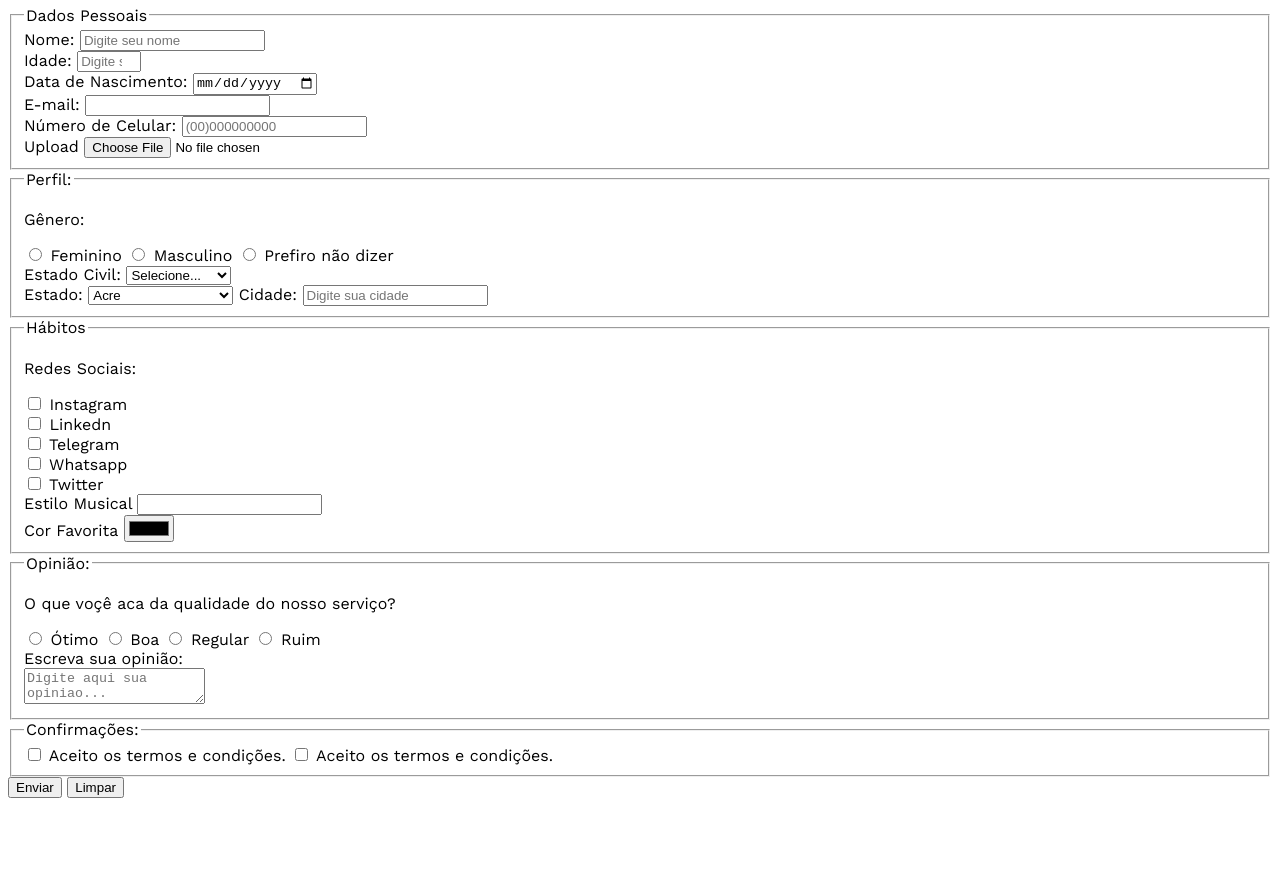
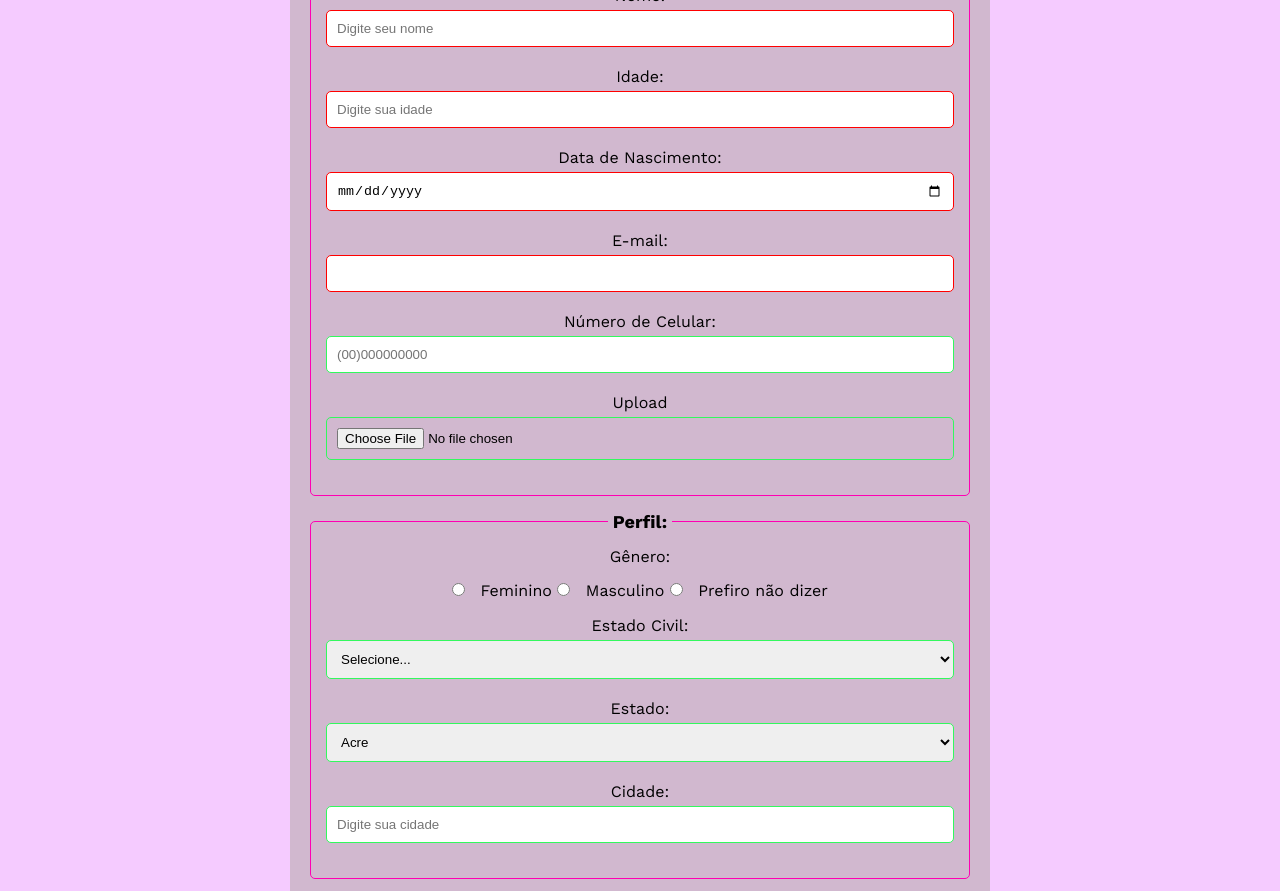
Before and after one commit to BrunaOGomes/pesquisaCulturama, a plain HTML site: page index.html in a window 1280 px wide. Shown: the part 194-1085 px from the top of the page. Before the commit the page ends 1000 px from the top, so only its background shows below. Drawn offline with nearby package versions, Linux system fonts and the light colour scheme.

Commit message:
Finalização

```diff
--- a/index.html
+++ b/index.html
@@ -17,11 +17,12 @@
 </head>
 
 <body>
+  <main>
   <header>
     <img src="img/logo-culturama.png" alt="logo da culturama">
-    <h1>Pesquisa Culturama</h1>
+    <h1>Pesquisa de Opinião</h1>
     <section>
-      <form action="" method="get">
+      <form action="sucesso.html" method="get">
         <fieldset>
           <!-- DADOS PESSOAIS -->
           <legend>Dados Pessoais</legend>
@@ -153,6 +154,7 @@
         <button type="reset">Limpar</button>
       </form>
     </section>
+    </main>
   </header>
 </body>
 
--- a/style.css
+++ b/style.css
@@ -1,7 +1,118 @@
+* {
+  margin: 0;
+  padding: 0;
+  box-sizing: border-box;
+}
 
-body{
+body {
+  background-color: #f5cbff;
   font-family: "Work Sans", sans-serif;
+
 }
+
+main {
+  width: 100%;
+  max-width: 700px;
+  margin: 0 auto;
+}
+
+header {
+  text-align: center;
+  margin-bottom: 20px;
+}
+
+img {
+  width: 100px;
+}
+
 h1 {
   font-family: "Fjalla One", sans-serif;
 }
+
+p {
+  margin-bottom: 15px;
+}
+
+form {
+  background-color: #d1b8cf;
+  padding: 20px;
+  border-radius: 10px;
+  margin-bottom: 20px;
+}
+
+fieldset {
+  padding: 15px;
+  border: 1px solid #ff00b3;
+  border-radius: 5px;
+  margin-bottom: 15px;
+}
+
+legend {
+  color: #000000;
+  font-weight: bold;
+  font-size: 18px;
+  padding: 0 5px;
+}
+
+label {
+  display: inline-block;
+  margin-bottom: 5px;
+}
+
+input,
+select,
+textarea {
+  width: 100%;
+  padding: 10px;
+  margin-bottom: 20px;
+  border: 1px solid #cccccc;
+  border-radius: 5px;
+}
+
+textarea {
+  min-height: 100px;
+}
+
+input[type="radio"],
+input[type="checkbox"] {
+  width: auto;
+  margin-right: 10px;
+}
+
+input[type="color"] {
+  width: 40px;
+  padding: 0 5px;
+}
+
+input:invalid,
+select:invalid,
+textarea:invalid {
+  border-color: red;
+}
+
+input:valid,
+select:valid,
+textarea:valid {
+  border-color: rgb(51, 248, 94);
+}
+
+button {
+  background-color: #ff00b3;
+  color: white;
+  padding: 10px 20px;
+  border: none;
+  border-radius: 5px;
+  cursor: pointer;
+  font-size: 16px;
+  margin-right: 10px;
+}
+
+button[type="submit"]:hover {
+  background-color: #00ff62;
+  color: white;
+}
+
+button[type="reset"]:hover {
+  background-color: #a50016;
+  color: white;
+}
```
Also changed, not shown: sucesso.html (added, +12 -0 lines), culturama-favico.png (added).
